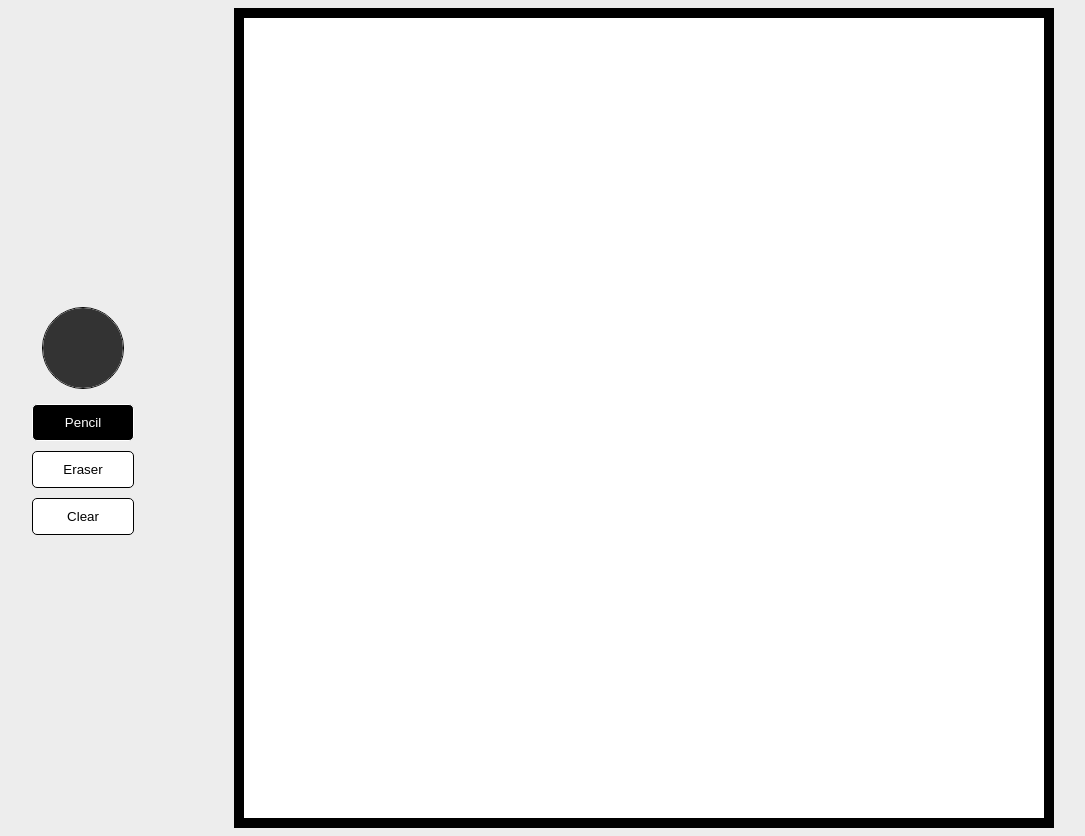
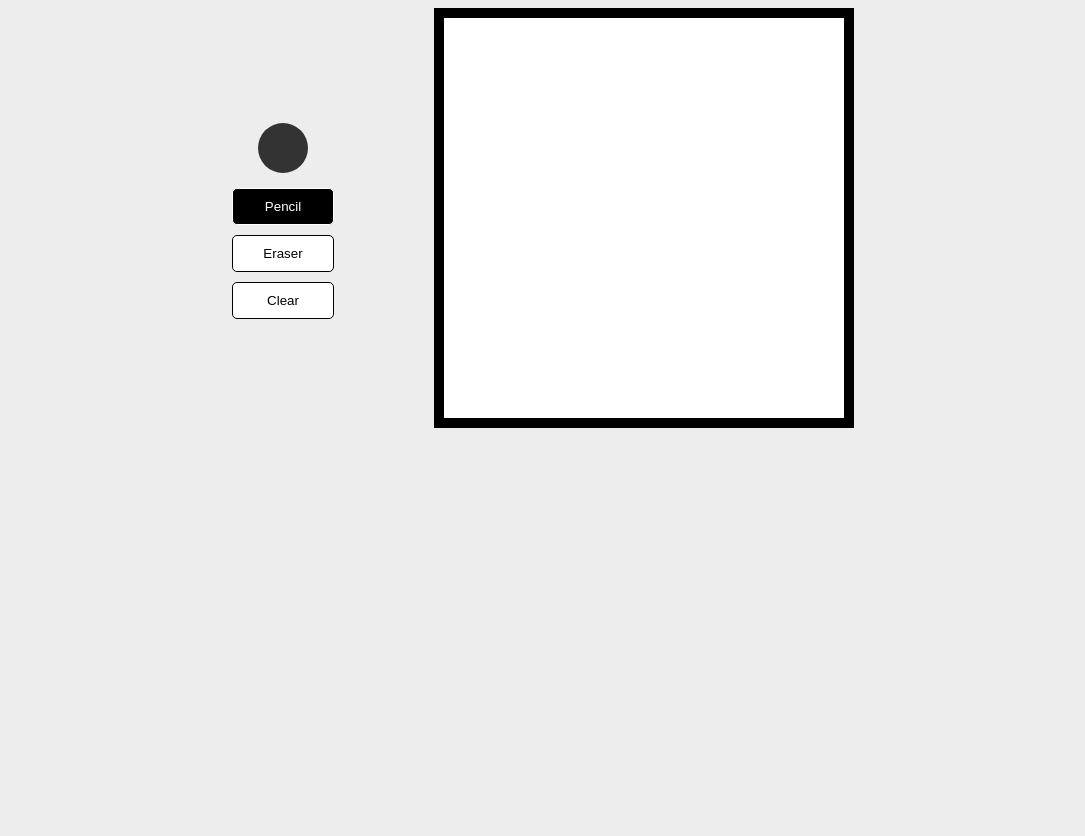
Before and after one commit to MykoChan/Etch-A-Sketch, a plain HTML site: page index.html in a window 1280 px wide. Shown: the whole page, without its empty margins (97-1182 px from the left). After the commit the page ends 800 px from the top, so only its background shows below. Drawn offline with Linux system fonts and the light colour scheme.

Commit message:
Fix visual bug on color picker Fix canvas size to 400px by 400px Change pixel size from a fixed 50px to auto

```diff
--- a/etch-a-sketch.js
+++ b/etch-a-sketch.js
@@ -1,4 +1,4 @@
-const size = 16;
+const size = 5;
 
 let gridContainer = document.createElement('div');
 gridContainer.classList.add("grid-container")
@@ -66,7 +66,7 @@ function changeColor(e) {
     color = e.target.value;
 }
 
-setupGrid(16);
+setupGrid(size);
 
 pencilButton.addEventListener('click', changeMode)
 eraserButton.addEventListener('click', changeMode)
--- a/style.css
+++ b/style.css
@@ -12,6 +12,8 @@ body {
 }
 
 .grid-container {
+    height: 400px;
+    width: 400px;
     display: grid;
     border: 10px solid black;
 }
@@ -19,8 +21,8 @@ body {
 .pixel {
     background: white;
     text-align: center;
-    width: 50px;
-    height: 50px;
+    width: auto;
+    height: auto;
 }
 
 button {
@@ -45,11 +47,10 @@ button:hover {
 
 .color-pick {
     margin: 10px;
-    width: 80px;
-    height: 80px;
+    width: 50px;
+    height: 50px;
     overflow: hidden;
     border-radius: 100%;
-    border: 1px solid;
     transition: transform 0.05s ease-in-out;
 }
 
```
